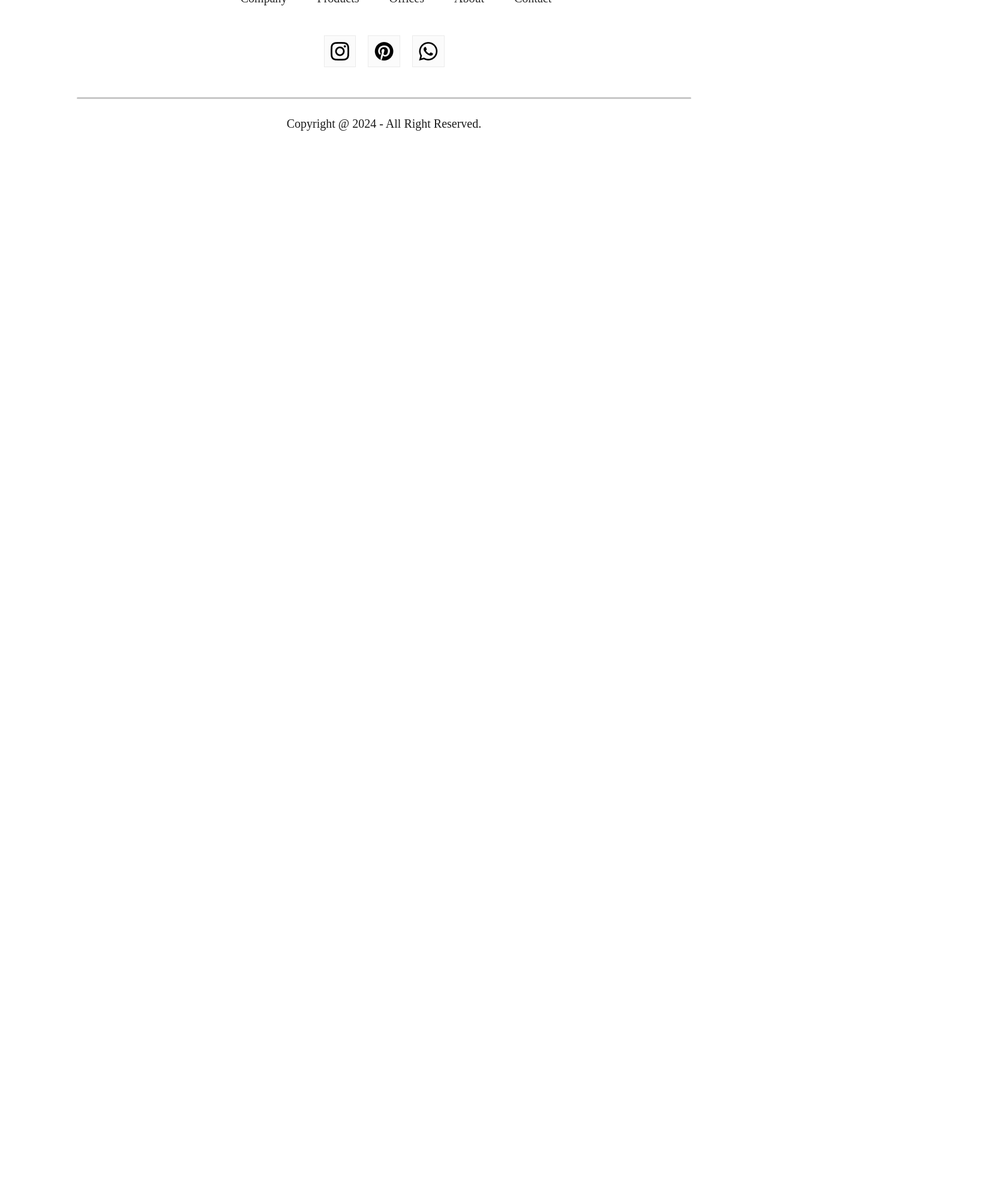
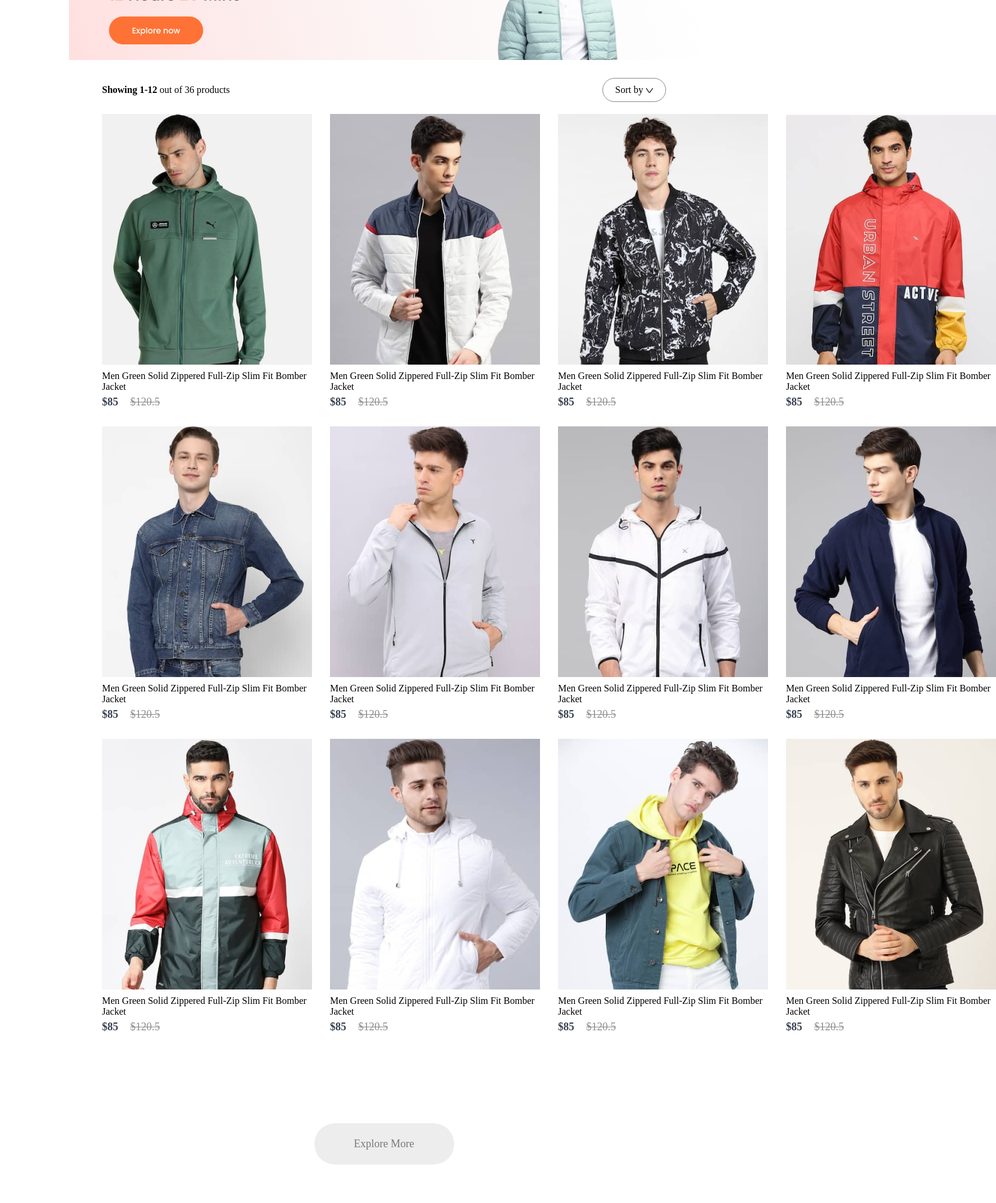
Before and after one commit to omitoful/ECom_MERN, a React (Create React App) app: page /men in a window 1280 px wide. Shown: the part 220-2226 px from the top of the page at 60% size, 1660 px wide, since content can reach past the window. Before the commit the page ends 800 px from the top, so only its background shows below. Built offline with nearby package versions, Linux system fonts and the light colour scheme.

Commit message:
setup category pages

```diff
--- a/src/App.js
+++ b/src/App.js
@@ -7,6 +7,9 @@
 import Cart from './Pages/Cart';
 import LoginSignup from './Pages/LoginSignup';
 import Footer from './Components/Footer/Footer';
+import men_banner from './Components/Assets/banner_mens.png'
+import women_banner from './Components/Assets/banner_women.png'
+import kid_banner from './Components/Assets/banner_kids.png'
 
 function App() {
   return (
@@ -15,9 +18,9 @@
       <Navbar/>
       <Routes>
         <Route path='/' element={<Shop/>}/>
-        <Route path='/men' element={<ShopCategory cagtegory="men"/>}/>
-        <Route path='/women' element={<ShopCategory cagtegory="women"/>}/>
-        <Route path='/kids' element={<ShopCategory cagtegory="kids"/>}/>
+        <Route path='/men' element={<ShopCategory banner={men_banner} category='men'/>}/>
+        <Route path='/women' element={<ShopCategory banner={women_banner} category='women'/>}/>
+        <Route path='/kid' element={<ShopCategory banner={kid_banner} category='kid'/>}/>
         <Route path='/product' element={<Product/>}>
           <Route path=':productId' element={<Product/>}/>
         </Route>
--- a/src/Components/Navbar/Navbar.jsx
+++ b/src/Components/Navbar/Navbar.jsx
@@ -24,8 +24,8 @@
             <li onClick={() => setMenu("women")}>
                 <Link style={{ textDecoration: "none" }} to="/women">WOMEN</Link> {menu === "women" ? <hr/> : <></>}
             </li>
-            <li onClick={() => setMenu("kids")}>
-                <Link style={{ textDecoration: "none" }} to="/kids">KIDS</Link> {menu === "kids" ? <hr/> : <></>}
+            <li onClick={() => setMenu("kid")}>
+                <Link style={{ textDecoration: "none" }} to="/kid">KIDS</Link> {menu === "kid" ? <hr/> : <></>}
             </li>
         </ul>
         <div className="nav-login-cart">
--- /dev/null
+++ b/src/Context/ShopContext.jsx
@@ -0,0 +1,15 @@
+import React, { createContext } from 'react'
+import all_product from '../Components/Assets/all_product';
+
+export const ShopContext = createContext(null);
+
+const ShopContextProvider = (props) => {
+    const contextVelue = {all_product};
+    return(
+        <ShopContext.Provider value={contextVelue}>
+            {props.children}
+        </ShopContext.Provider>
+    )
+}
+
+export default ShopContextProvider;
--- /dev/null
+++ b/src/Pages/CSS/ShopCategory.css
@@ -0,0 +1,39 @@
+.shopcategory-banner{
+    display: block;
+    margin: 30px auto;
+    width: 82%;
+}
+.shopcategory-indexSort {
+    display: flex;
+    margin: 0px 170px;
+    justify-content: space-between;
+    align-items: center;
+}
+.shopcategory-sort {
+    padding: 10px 20px;
+    border-radius: 40px;
+    border: 1px solid #888;
+}
+.shopcategory-indexSort p span{
+    font-weight: 600;
+}
+.shopcategory-product {
+    margin: 20px 170px;
+    display: grid;
+    grid-template-columns: 1fr 1fr 1fr 1fr;
+    row-gap: 80px;
+    gap: 30px;
+}
+.shopcategory-loadmore {
+    display: flex;
+    justify-content: center;
+    align-items: center;
+    margin: 150px auto;
+    width: 233px;
+    height: 69px;
+    border-radius: 75px;
+    background: #ededed;
+    color: #787878;
+    font-size: 18px;
+    font-weight: 500;
+}
--- a/src/Pages/ShopCategory.jsx
+++ b/src/Pages/ShopCategory.jsx
@@ -1,9 +1,36 @@
-import React from 'react'
+import React, { useContext } from 'react'
+import './CSS/ShopCategory.css'
+import { ShopContext } from '../Context/ShopContext'
+import dropdown_icon from '../Components/Assets/dropdown_icon.png'
+import Item from '../Components/Item/Item'
 
-const ShopCategory = () => {
+const ShopCategory = (props) => {
+  const {all_product} = useContext(ShopContext);
+
   return (
-    <div>
-
+    <div className='shop-category'>
+        <img className='shopcategory-banner' src={props.banner} alt="" />
+        <div className="shopcategory-indexSort">
+          <p>
+            <span>Showing 1-12</span> out of 36 products
+          </p>
+          <div className="shopcategory-sort">
+            Sort by <img src={dropdown_icon} alt="" />
+          </div>
+        </div>
+        <div className="shopcategory-product">
+          {all_product.map((item, i) => {
+            if (props.category===item.category) {
+              return <Item key={i} id={item.id} name={item.name} image={item.image} new_price={item.new_price} old_price={item.old_price}/>
+            }
+            else {
+              return null;
+            }
+          })}
+        </div>
+        <div className="shopcategory-loadmore">
+          Explore More
+        </div>
     </div>
   )
 }
--- a/src/index.js
+++ b/src/index.js
@@ -2,16 +2,11 @@
 import ReactDOM from 'react-dom/client';
 import './index.css';
 import App from './App';
-import reportWebVitals from './reportWebVitals';
+import ShopContextProvider from './Context/ShopContext';
 
 const root = ReactDOM.createRoot(document.getElementById('root'));
 root.render(
-  <React.StrictMode>
+  <ShopContextProvider>
     <App />
-  </React.StrictMode>
+  </ShopContextProvider>
 );
-
-// If you want to start measuring performance in your app, pass a function
-// to log results (for example: reportWebVitals(console.log))
-// or send to an analytics endpoint. Learn more: https://bit.ly/CRA-vitals
-reportWebVitals();
```
